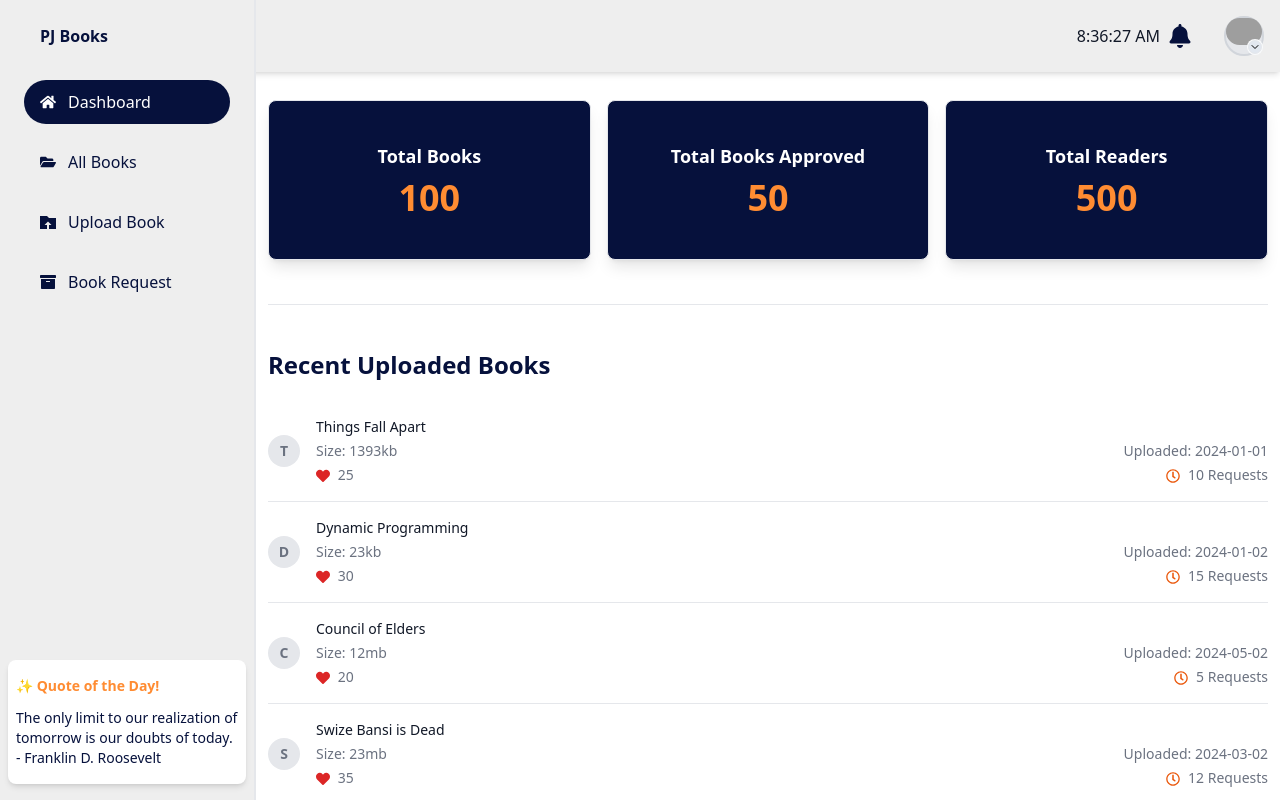
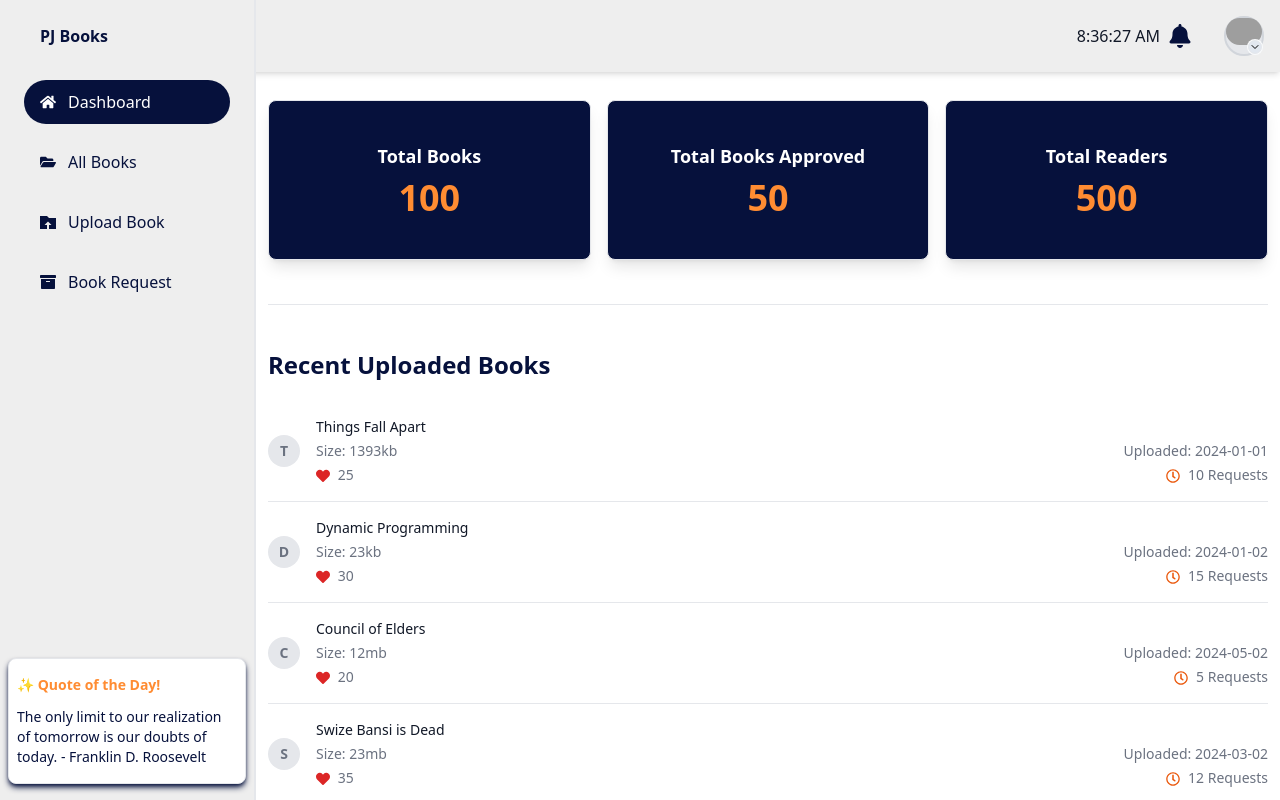
Before and after one commit to joelikenga/pjBooks-Frontend, a React (Vite) app: page /dashboard in a window 1280 px wide. Built offline with nearby package versions, Linux system fonts and the light colour scheme; grey boxes are pictures that could not be loaded.

Commit message:
new commit

```diff
--- a/src/components/global/DashboardWrapper.tsx
+++ b/src/components/global/DashboardWrapper.tsx
@@ -140,7 +140,7 @@ const DashboardWrapper: React.FC<DashboardWrapperProps> = ({ children }) => {
               <FaArchive className="mr-3" /> Book Request
             </Link>
           </nav>
-          <div className="absolute md:bottom-4 bottom-4 px-2 py-4 left-0 rounded-lg bg-white shadow-md mx-2 text-sm text-default_secondary">
+          <div className="absolute md:bottom-4 bottom-4 px-2 py-4 left-0 rounded-lg bg-[#fff] border shadow-md shadow-default_secondary mx-2 text-sm text-default_secondary">
             <div className="mb-3 font-semibold text-default_accent">✨ Quote of the Day!</div>
             {quoteOfTheDay}
           </div>
```
